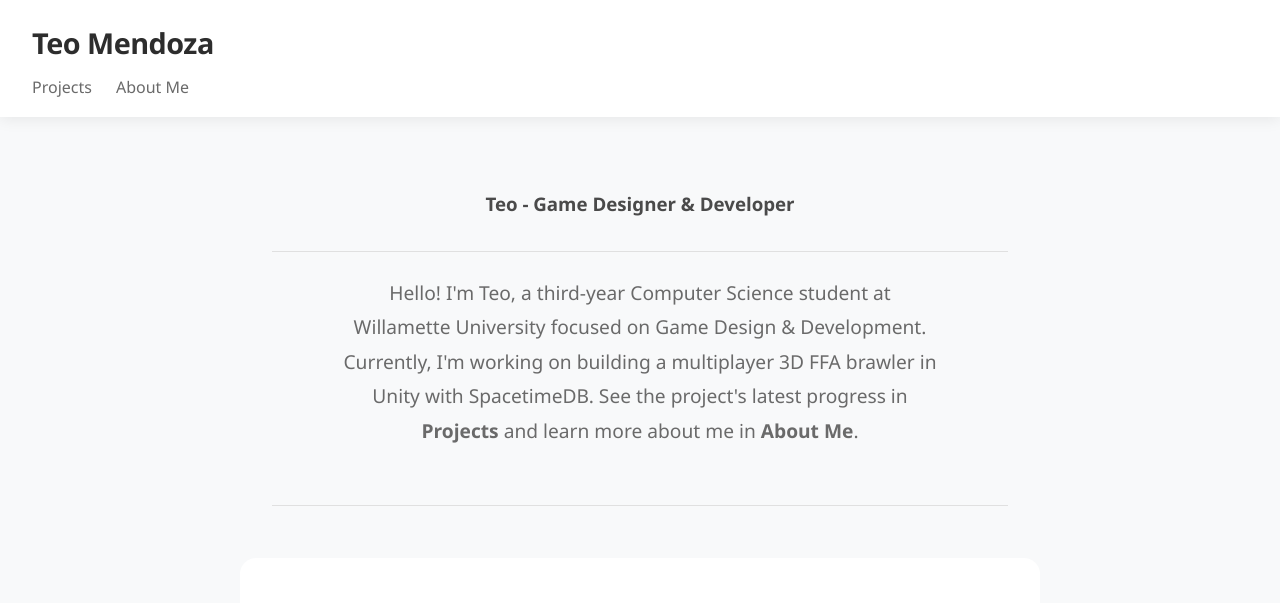
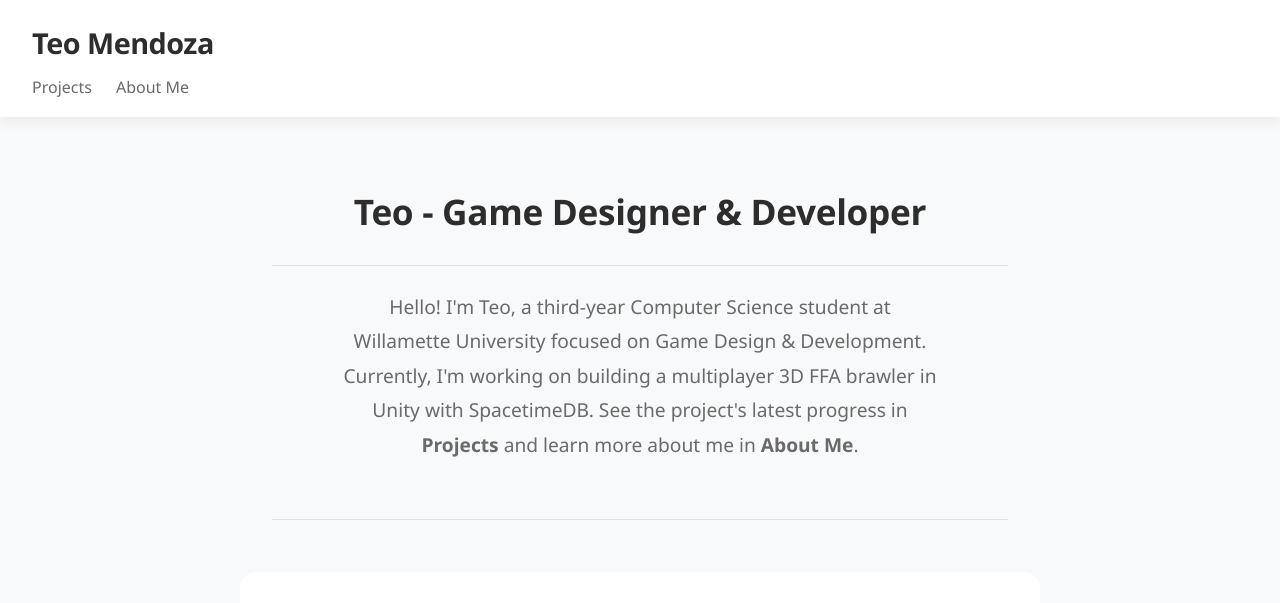
Before and after one commit to TeoMendoza/TeoMendoza.github.io, a plain HTML site: page index.html in a window 1280 px wide. Shown: the top 603 px of the page. Drawn offline with Linux system fonts and the light colour scheme.

Commit message:
h3 change

```diff
--- a/index.html
+++ b/index.html
@@ -21,7 +21,7 @@
 
     <main>
         <section class="hero">
-            <h3>Teo - Game Designer & Developer</h3>
+            <h3 class="h3-large">Teo - Game Designer & Developer</h3>
                 <div class="about-me">
                     <p>
                         Hello! I'm Teo, a third-year Computer Science student at Willamette University focused on Game Design & Development.
--- a/style.css
+++ b/style.css
@@ -75,6 +75,14 @@ nav a.active {
     border-bottom-color: #2d2d2d;
 }
 
+/* Mid heading: bigger than h3, smaller than h2 */
+.h3-large {
+  font-size: clamp(1.8rem, 4.5vw, 2.2rem);
+  line-height: 1.25;
+  letter-spacing: -0.3px;
+  color: #2d2d2d;
+  margin-bottom: 0.75rem;
+}
 
 /* ========================================================================== */
 /* 3) Hero Section                                                            */
```
